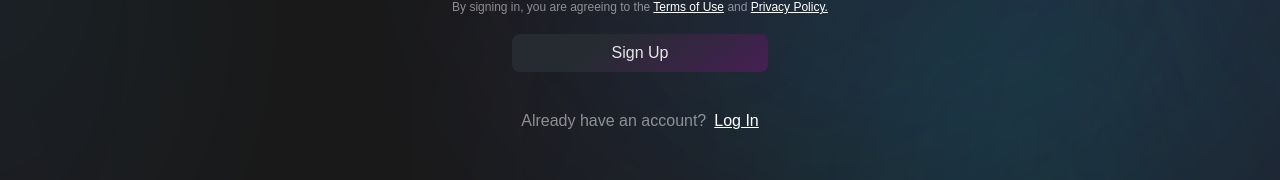
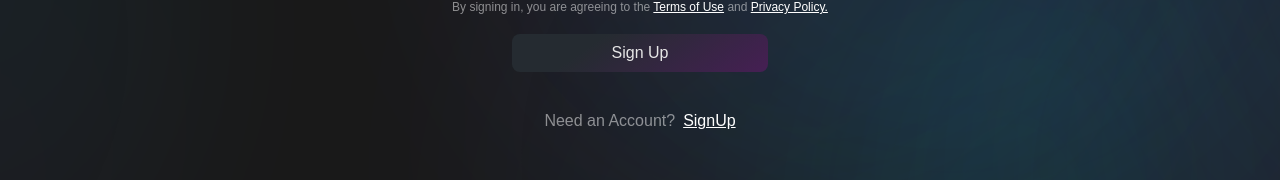
Before and after one commit to ssambender/spacious, a Next.js app: page /auth/login in a window 1280 px wide. Shown: the part 309-489 px from the top of the page. Built offline with nearby package versions, Linux system fonts and the light colour scheme; no server answers; a web font is replaced by a local one.

Commit message:
small text error

```diff
--- a/pages/auth/login.js
+++ b/pages/auth/login.js
@@ -71,7 +71,7 @@ const UserAgreementSpan = styled(Link)`
   }
 `
 
-const GoToLogin = styled.div`
+const GoToSignUp = styled.div`
   color: #fff;
   margin-left: 8px;
   text-decoration: underline;
@@ -176,9 +176,9 @@ const Login = () => {
           <ThemeButton padding={"100px"} onClick={handleLogin}>Sign Up</ThemeButton>
 
           <div style={{display: "flex", paddingTop: "40px", color: "rgba(255 255 255 / 50%"}}>
-            Already have an account?
+            Need an Account?
             <Link href='/auth/signup'>
-              <GoToLogin>Log In</GoToLogin>
+              <GoToSignUp>SignUp</GoToSignUp>
             </Link>
           </div>
 
```
